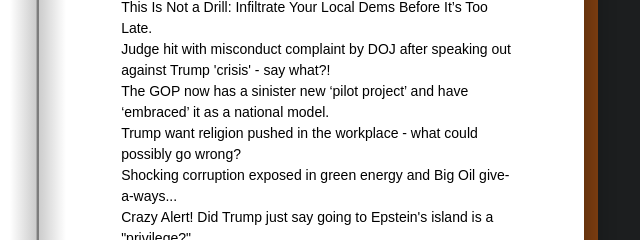
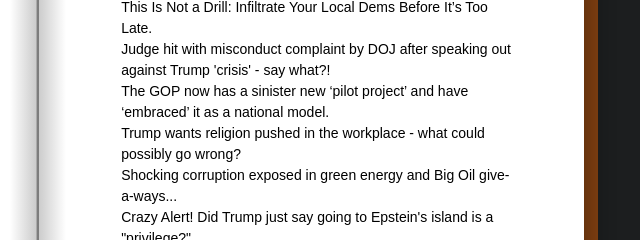
Before and after one commit to bbauska/thom, a plain HTML site: page index.html in a window 1280 px wide. Shown: the part 7500-7740 px from the top of the page, 616-1256 px from the left. Drawn offline with nearby package versions, Linux system fonts and the light colour scheme.

Commit message:
Update index.html

```diff
--- a/index.html
+++ b/index.html
@@ -97,7 +97,6 @@
         <article>
           <h2 id="table-of-contents" class="chapter-title">Trump has heralded a new
           “gilded age” What comes next?</h2>
-
           <p class="tallFirstLetter">Thom Hartmann web blog information regarding politics
             in 2025. From Portland, Oregon &amp; Goldbar, Washington.</p>
           <!--~~~~~~~~~~~~~~~~~~~~~~~~~~~~~~~~~~~~~~~~~~~~~~~~~~~~~~~~~~~~~~~~~~~~~~~~~~~~~~~~~~-->
@@ -548,37 +547,30 @@
             become the deep state he once decried. He’s creating the very “FEMA Camps”
             that had Republicans and Fox “News” Viewer cult members hysterical when
             Obama was president.</p>
-
           <p>He’s developing a masked, anonymous, unaccountable nationwide secret police
             force and is compiling massive amounts of intelligence on everyday Americans.
             Between his spy agencies and data brokers, he has access to anybody’s social
             media posts, emails, and medical and travel records. He’s given ICE full and
             unfettered access to everybody’s Medicaid and other government records.</p>
-
           <p>If rightwingers keep protesting him or demanding more information about
             Jeffrey Epstein, they will be next in his crosshairs and that could begin
             the final stage of his participation in the Fox “News” Viewer cult. He’s
             already called them stupid, hysterical, and told them they’re dupes for the
             Democrats, claiming he no longer wants their support.</p>
-
           <p>Thus, we stand very close to what may be a true crossroads moment for America.</p>
-
           <p>If Trump survives this politically, he’ll most likely begin a serious crackdown
             modeled after the June, 1934 Night of the Long Knives (albeit probably less
             bloody), purging his opposition within his own ranks much like Putin did a
             decade ago in Russia and Orbán is doing now in Hungary. It’ll further damage
             American democracy and make it much harder for us to recover our previous New
             Deal and Great Society political and economic systems.</p>
-
           <p>On the other hand, if Trump goes down in flames and Vance, Johnson, Cruz, or
             somebody equally weak tries to step in and take over the cult, it could spell
             doom for the GOP for a generation.</p>
-
           <p>So get out the popcorn, but maybe you should also have something a little
             more defensive than that. Get ready. It’s gonna be a rough ride, but in all
             probability we’ll make it through without the kind of damage that Germany or
             the people at Jonestown suffered.</p>
-
           <p>Wish us all luck. We need it — and citizen activism — now more than ever
             before.</p>
         </article>
@@ -617,7 +609,7 @@
               Trump 'crisis' - say what?!</dd>
             <dd>The GOP now has a sinister new ‘pilot project’ and have ‘embraced’ it as
               a national model.</dd>
-            <dd>Trump want religion pushed in the workplace - what could possibly go
+            <dd>Trump wants religion pushed in the workplace - what could possibly go
               wrong?</dd>
             <dd>Shocking corruption exposed in green energy and Big Oil give-a-ways...</dd>
             <dd>Crazy Alert! Did Trump just say going to Epstein's island is a "privilege?"</dd>
@@ -634,32 +626,26 @@
           <p class="tallFirstLetter">How the GOP Turned America Into a Powder Keg, and Is
             About to Light the Match. Housing bubbles, financial scams, and political
             sabotage are converging into a historic, preventable disaster.</p>
-
           <p>Republicans may be fixing to crash the economy again — Republican presidents
             oversaw 10 of the last 11 recessions and the Republican Great Depression — and
             they’re doing it to satisfy the greed of the billionaires they serve.</p>
-
           <p>Today, for example, is the day that some of Trump‘s worst tariffs are supposed
             to go into effect, and many folks on Wall Street are deciding where they want
             to hide when the ceiling starts falling in. The horrible jobs report just
             released hours ago highlights not only how bad things were in July, but they
             had to “revise downward by 285,000 jobs” previous reports; it looks like Trump’s
             people have been cooking the books.</p>
-
           <p>The Financial Times is on it; they published an article this week titled,
             “The US economy is more fragile than it appears.” It’s author, Tej Parikh,
             points out that our housing market is in trouble and starting to look like it
             did around the time of the Bush Housing Crash in 2008, that spending patterns
             are changing in alarming ways (my phrase, not his), and that both the labor
             and stock markets are vulnerable. The article is frankly alarming.</p>
-
           <p>And former labor secretary Robert Reich titled his brilliant newsletter
             yesterday: “Be Warned: The Financial Bubble Will Soon Burst.” The former
             Clinton cabinet member writes:</p>
-
           <p>“The financial economy — stocks, bonds, and their derivatives — is in for a
             big reality check, and I think it will happen soon.”</p>
-
           <p>“The financial economy — stocks, bonds, and their derivatives — is in for a
             big reality America has stared into this abyss before; three times, in fact.
             In the 1770s, a brutal financial crisis driven by colonial overextension,
@@ -669,19 +655,16 @@
             produce the Panic of 1857 and push the nation toward civil war. And in 1929,
             Republican deregulation, tax cuts for the rich, financial speculation, and
             an all-out assault on labor exploded into the Republican Great Depression.</p>
-
           <p>“The financial economy — stocks, bonds, and their derivatives — is in for a
             big reality Today, every one of the fuse lines that set off those explosions
             is once again being laid by a Republican president and Party that has abandoned
             any pretense of economic stewardship or patriotism.</p>
-
           <p>“The financial economy — stocks, bonds, and their derivatives — is in for a
             big reality They are actively destabilizing the pillars of our economy,
             undermining our democracy, and gutting the social contract that held us
             together for nearly a century. And unless we act — forcefully, quickly, and
             collectively — we may soon experience a collapse that makes 2008 look like a
             speed bump.</p>
-
           <p>“The financial economy — stocks, bonds, and their derivatives — is in for a
             big reality The risk of a modern economic depression is not academic or merely
             theoretical. It’s also not fearmongering. It is real, it is avoidable, and it
@@ -689,7 +672,6 @@
             despises democracy, and seeks to roll back every gain the American middle
             class has made since FDR dragged this country out of the last Republican-
             created catastrophe.</p>
-
           <dl>
             <dt>We are now living under a Republican president whose party has:</dt>
             <dd>Repeatedly held the full faith and credit of the United States hostage in
@@ -714,22 +696,18 @@
           <p>Every one of these moves destabilizes the foundation of modern prosperity.
             And every one of them echoes the warning signs of past collapses. The mechanisms
             of economic catastrophe are not mysterious. We’ve seen them before.</p>
-
           <p>Start with sovereign debt and fiscal dysfunction.</p>
-
           <p>In 2023 and 2024, House Republicans repeatedly brought us to the brink of
             default just to slash food aid, gut Medicaid, and kill green jobs. Now, in
             2025, they’re salivating over a new “Balanced Budget Amendment” that would
             make countercyclical investment during recessions illegal. That’s economic
             suicide.</p>
-
           <p>When demand collapses, the government must spend to stabilize the system.
             That’s Econ 101. But the GOP wants a permanent austerity straitjacket. Why?
             Because billionaires don’t suffer in recessions: they buy everything at a
             discount and radically increase their own wealth when things rebound. For
             the morbidly rich, Republican recessions and depressions are “buying
             opportunities”: it’s class war, plain and simple.</p>
-
         </article>
         <!--~~~~~~~~~~~~~~~~~~~~~~~~~~~~~~~~~~~~~~~~~~~~~~~~~~~~~~~~~~~~~~~~~~~~~~~~~~~~~~~~~~~~-->
         <!-- Chapter 15 -->
@@ -771,41 +749,31 @@
             would take them seriously: the only thing tariffs do, under these circumstances,
             is damage the economy. Meanwhile, Trump’s tariffs so far are going to cost the
             average American family $2,400 this year.</p>
-
           <p>And, from Donald Trump’s point of view, they force foreign leaders to come
             grovel in front of him, which absolutely delights him. He brags about it,
             once noting that, “They are kissing my ass.” This is not trade policy; he’s
             just doing this for his ego.</p>
-
           <p>And what about public confidence and how the loss of it could cause a depression?</p>
-
           <p>You can’t have a functioning economy without trust in government, in institutions,
             in money itself. But the GOP has made destroying trust its central project.</p>
-
           <p>They lie about elections. They undermine the courts. They spread conspiracy
             theories. They smear career civil servants. They openly praise authoritarianism.</p>
-
           <p>When half the population no longer believes in the legitimacy of its own
             government, and when the other half sees that government captured by billionaires
             and zealots, economic confidence evaporates.</p>
-
           <p>People stop spending. They stop investing. They retreat into cash and hoarding.
             That’s how depressions spiral out of control.</p>
-
           <p>Now layer on climate instability and its ability to wreck an economy and you
             have a real mess.</p>
-
           <p>The GOP’s climate denialism is not just immoral, it’s economically suicidal.
             Hurricanes, wildfires, floods, and heat waves are destroying billions in
             assets every year.</p>
-
           <p>Insurance markets are collapsing in California, Florida, and Louisiana.
             Agricultural yields are falling. Water shortages are hitting the Southwest.
             Floods are wiping out the Midwest and the South while wildfires torch the
             West. But Republicans keep slashing climate research, killing green energy
             subsidies, and banning ESG investment strategies. They are literally outlawing
             the future.</p>
-
           <p>It’s a five-alarm fire, and the Republican arsonists are demanding more
             gasoline.</p>
         </article>
```
